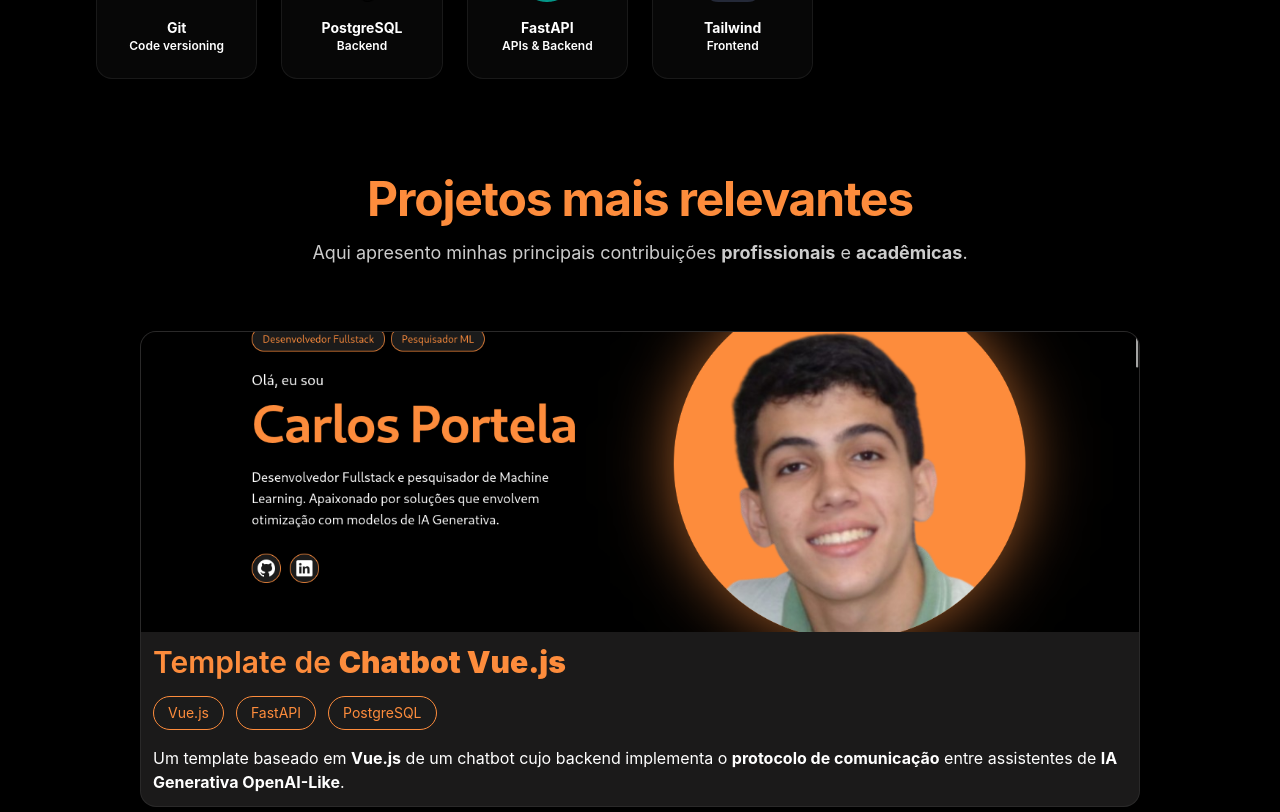
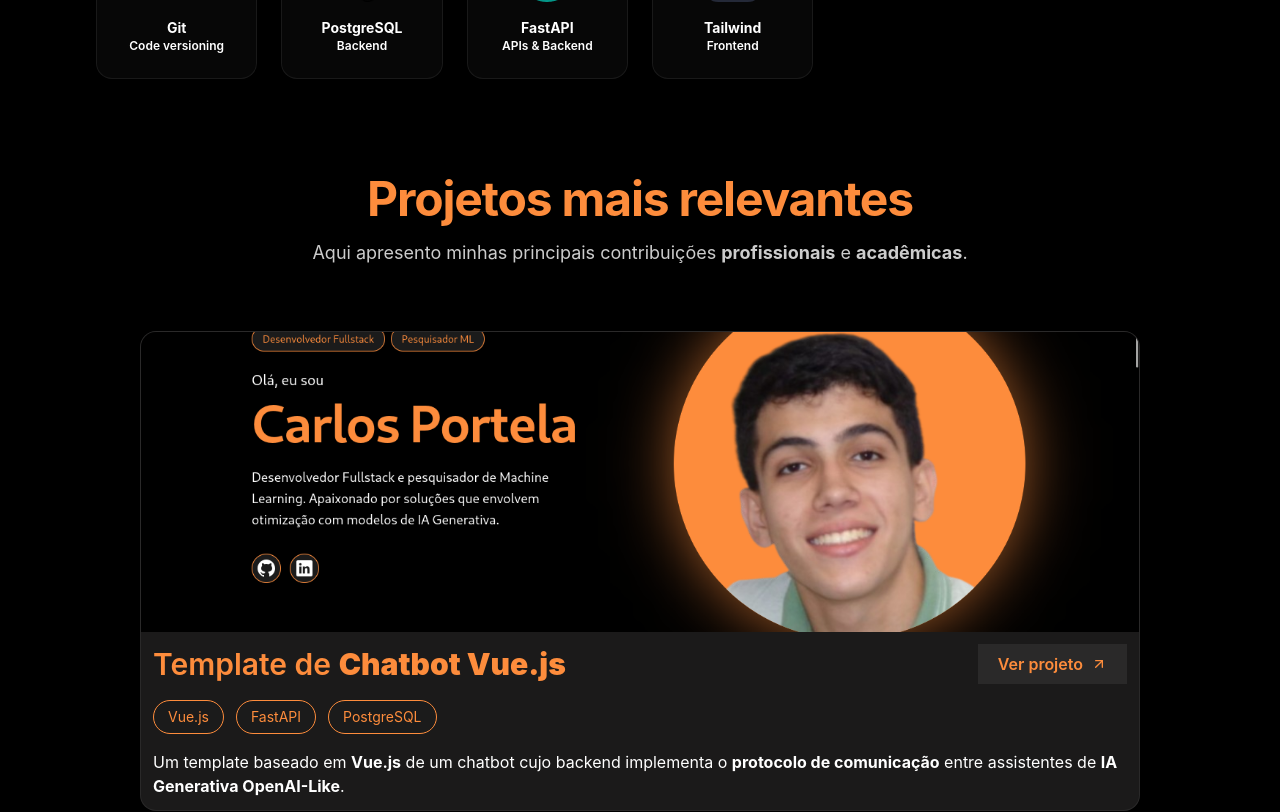
Before and after one commit to carlos-dani-dev/portfolio, a Vue app in the folder frontend/: page /home in a window 1280 px wide. Shown: the part 1800-2612 px from the top of the page. Built offline with nearby package versions, Linux system fonts and the light colour scheme.

Commit message:
project component refactor

```diff
--- a/frontend/src/assets/main.css
+++ b/frontend/src/assets/main.css
@@ -41,7 +41,6 @@
   --contact-submit-btn-text-color-hover: rgba(250, 250, 250);
   --contact-social-tag-bg-color: rgba(128, 128, 128, 0.15);
 
-  /* resume page */
   --resume-card-bg-color: rgba(180, 177, 177, 0.15);
   --resume-card-border-color: rgba(128, 128, 128, 0.15);
   --resume-section-border-color: rgba(128, 128, 128, 0.15);
@@ -89,7 +88,6 @@
   --contact-submit-btn-text-color-hover: rgba(50, 50, 50);
   --contact-social-tag-bg-color: rgba(128, 128, 128, 0.15);
 
-  /* resume page */
   --resume-card-bg-color: rgba(180, 177, 177, 0.12);
   --resume-card-border-color: rgba(128, 128, 128, 0.15);
   --resume-section-border-color: rgba(128, 128, 128, 0.15);
--- a/frontend/src/components/Projects.vue
+++ b/frontend/src/components/Projects.vue
@@ -1,49 +1,70 @@
 <script setup>
+import MarkdownText from '@/components/MarkdownText.vue'
+
+import thumbVueTemplate from '@/assets/images/thumb-vue-template.png'
+import previewVueTemplate from '@/assets/videos/preview-vue-template.mp4'
+
 import { useI18n } from 'vue-i18n';
 
-import { ref } from 'vue';
+const { t } = useI18n()
 
-const {t} = useI18n()
+// 1. Removida a necessidade do `ref(null)` aninhado.
+// Usaremos apenas uma propriedade vazia para guardar o elemento HTML.
+const projects = [
+  {
+    key: 'vue_chatbot',
+    titleKey: 'projects_locale.items.vue_chatbot.title',
+    descriptionKey: 'projects_locale.items.vue_chatbot.description',
+    thumb: thumbVueTemplate,
+    video: previewVueTemplate,
+    tags: ['Vue.js', 'FastAPI', 'PostgreSQL'],
+    projectLink: "https://github.com/carlos-dani-dev/vue-chatbot-template",
+    videoElement: null // Alterado aqui
+  }
+]
 
-const videoRef = ref(null);
+// Apague o const videoRef = ref(null); global que estava aqui.
 
-const thumb = new URL('../assets/images/thumb-vue-template.png', import.meta.url).href;
-const previewVideo = new URL('../assets/videos/preview-vue-template.mp4', import.meta.url).href;
-
-function playPreview() {
-  if (videoRef.value) {
-    videoRef.value.currentTime = 0;
-    videoRef.value.play();
+// 2. As funções agora recebem o projeto específico como parâmetro
+function playPreview(project) {
+  if (project.videoElement) {
+    project.videoElement.currentTime = 0;
+    project.videoElement.play();
   }
 }
 
-function stopPreview() {
-  if (videoRef.value) {
-    videoRef.value.pause();
-    videoRef.value.currentTime = 0;
+function stopPreview(project) {
+  if (project.videoElement) {
+    project.videoElement.pause();
+    project.videoElement.currentTime = 0;
   }
 }
 </script>
 
 <template>
+  <section id="projects-section" class="py-12 max-w-10xl mx-auto px-8">
 
-<section id="projects-section" class="py-12 max-w-10xl mx-auto px-8">
     <div class="text-center mb-16">
-    <h2 class="colored-text text-4xl md:text-5xl font-bold tracking-tight mb-4">{{ t('projects.title') }}</h2>
-    <p class="text-lg opacity-80 max-w-1xl"><MarkdownText :content="t('projects.section_description')" /></p>
+      <h2 class="colored-text text-4xl md:text-5xl font-bold tracking-tight mb-4">{{ t('projects_locale.title') }}</h2>
+      <p class="text-lg opacity-80 max-w-1xl">
+        <MarkdownText :content="t('projects_locale.section_description')" />
+      </p>
     </div>
 
-  <div class="project-card overflow-hidden border flex flex-col max-w-[1000px] mx-auto w-full rounded-2xl transition-all duration-300 hover:-translate-y-1 cursor-pointer">
+    <div
+      v-for="project in projects" :key="project.key"
+      class="project-card overflow-hidden border flex flex-col max-w-[1000px] mx-auto w-full rounded-2xl transition-all duration-300 hover:-translate-y-1 cursor-pointer">
+
       <div
         class="card-media"
-      @mouseenter="playPreview"
-      @mouseleave="stopPreview"
+        @mouseenter="playPreview(project)"
+        @mouseleave="stopPreview(project)"
       >
-      <img :src="thumb" class="thumb" alt="Preview" />
+        <img :src="project.thumb" class="thumb" alt="Preview" />
 
         <video
-        ref="videoRef"
-        :src="previewVideo"
+          :ref="(el) => project.videoElement = el"
+          :src="project.video"
           class="preview-video"
           muted
           loop
@@ -54,29 +75,38 @@
 
       <div class="flex flex-col gap-4 p-3">
 
-      <p class="colored-text text-3xl font-semibold"><MarkdownText :content="t('projects.project1_title')" /></p>
+        <div class="flex justify-between items-center">
+          <p class="colored-text text-3xl font-semibold"><MarkdownText :content="t(project.titleKey)" /></p>
+
+          <a
+            :href="project.projectLink"
+            target="_blank"
+            rel="noopener noreferrer"
+            class="project-btn inline-flex items-center gap-2 px-5 py-2 font-semibold transition-all duration-300"
+          >
+            {{t('projects_locale.project_btn_label')}}
+            <svg xmlns="http://www.w3.org/2000/svg" width="16" height="16" viewBox="0 0 24 24" fill="none" stroke="currentColor" stroke-width="2" stroke-linecap="round" stroke-linejoin="round">
+              <line x1="7" y1="17" x2="17" y2="7"></line>
+              <polyline points="7 7 17 7 17 17"></polyline>
+            </svg>
+          </a>
+        </div>
 
         <div class="flex flex-wrap gap-3">
-        <span class="colored-text skill-tag inline-flex border rounded-full px-3.5 py-1.5 text-sm">
-          Vue.js
-        </span>
-        <span class="colored-text skill-tag inline-flex border rounded-full px-3.5 py-1.5 text-sm">
-          FastAPI
-        </span>
-        <span class="colored-text skill-tag inline-flex border rounded-full px-3.5 py-1.5 text-sm">
-          PostgreSQL
-        </span>
+          <span
+            v-for="tag in project.tags" :key="tag"
+            class="colored-text skill-tag inline-flex border rounded-full px-3.5 py-1.5 text-sm"
+            >{{ tag }}</span>
         </div>
 
         <p class="">
-        <MarkdownText :content="t('projects.project1_description')" />
+          <MarkdownText :content="t(project.descriptionKey)" />
         </p>
+      </div>
 
-    </div>
     </div>
 
   </section>
-
 </template>
 
 <style scoped>
@@ -127,4 +157,28 @@
     border-color: var(--tag-skill-border-color);
     background-color: var(--tag-skill-bg-color);
 }
+
+.project-btn {
+  color: var(--title-text-color);
+  border: 1px solid var(--contact-social-tag-border-color);
+  background-color: var(--contact-social-tag-bg-color);
+  text-decoration: none;
+}
+
+.project-btn:hover {
+  background-color: var(--title-text-color);
+  color: black;
+  border-color: var(--title-text-color);
+  transform: translateY(-2px);
+  box-shadow: 0 4px 12px rgba(0, 0, 0, 0.1);
+}
+
+.project-btn svg {
+  transition: transform 0.3s ease;
+}
+
+.project-btn:hover svg {
+  transform: translate(2px, -2px);
+}
+
 </style>
--- a/frontend/src/locales/en-usa.js
+++ b/frontend/src/locales/en-usa.js
@@ -27,11 +27,17 @@
         title: "Domain Ecosystem",
         description: "Languages, **frameworks**, and **tools** I use in my daily development work."
     },
-    projects: {
-        title: "Most Relevant Projects",
-        section_description: "Here are my main **professional** and **academic** contributions.",
-        project1_title: "**Vue.js Chatbot** Template",
-        project1_description: "A **Vue.js**-based chatbot template whose backend implements the **communication protocol** between **OpenAI-like Generative AI** assistants."
+    projects_locale: {
+        title: "Most relevant projects",
+        section_description: "Here I present my main **professional** and **academic** contributions.",
+        project_btn_label: "View project",
+        items: {
+            vue_chatbot: {
+            title: "**Vue.js Chatbot** Template",
+            description: "A **Vue.js**-based chatbot template whose backend implements the **communication protocol** for **OpenAI-like Generative AI** assistants.",
+            tags: ["Vue.js", "FastAPI", "PostgreSQL"]
+            }
+        }
     },
     experiences: {
         title: "Professional Experience",
--- a/frontend/src/locales/pt-br.js
+++ b/frontend/src/locales/pt-br.js
@@ -27,11 +27,17 @@
         title: "Ecossistema de Domínio",
         description: "Linguagens, **frameworks** e **ferramentas** que utilizo no desenvolvimento diário."
     },
-    projects: {
+    projects_locale: {
         title: "Projetos mais relevantes",
         section_description: "Aqui apresento minhas principais contribuições **profissionais** e **acadêmicas**.",
-        project1_title: "Template de **Chatbot Vue.js**",
-        project1_description: "Um template baseado em **Vue.js** de um chatbot cujo backend implementa o **protocolo de comunicação** entre assistentes de **IA Generativa OpenAI-Like**."
+        project_btn_label: "Ver projeto",
+        items: {
+            vue_chatbot: {
+            title: "Template de **Chatbot Vue.js**",
+            description: "Um template baseado em **Vue.js** de um chatbot cujo backend implementa o **protocolo de comunicação** entre assistentes de **IA Generativa OpenAI-Like**.",
+            tags: ["Vue.js", "FastAPI", "PostgreSQL"]
+            }
+        }
     },
     experiences: {
         title: "Experiência profissional",
```
Lines whose indentation alone changed are shown as unchanged.
